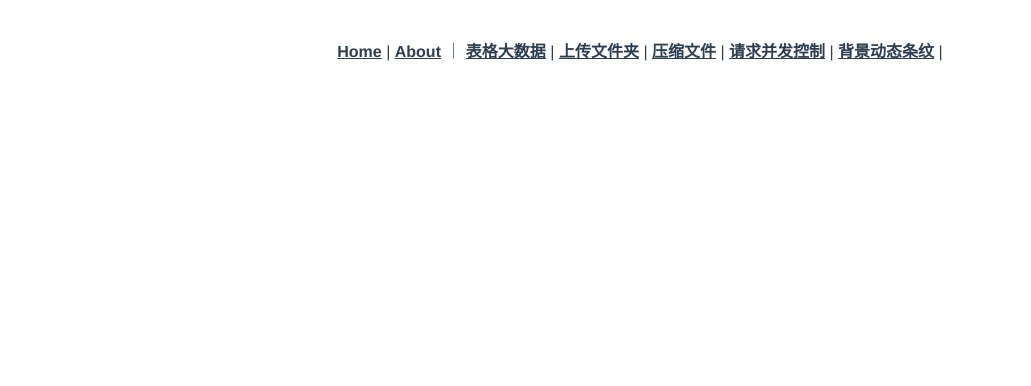
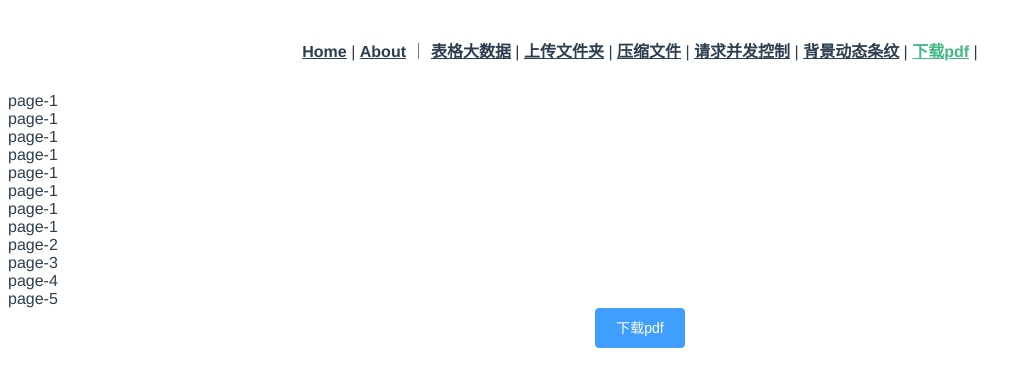
Before and after one commit to zqd123/el-element-vue2, a Vue app: page /downloadPdf in a window 1280 px wide. Shown: the top 386 px of the page, without its empty margins (0-1031 px from the left). Built offline with nearby package versions, Linux system fonts and the light colour scheme; what vue-simple-uploader would draw is missing.

Commit message:
feat: 前端实现下载页面pdf

```diff
--- a/package.json
+++ b/package.json
@@ -11,6 +11,8 @@
     "core-js": "^3.8.3",
     "element-ui": "^2.15.14",
     "file-saver": "^2.0.5",
+    "html2canvas": "^1.4.1",
+    "jspdf": "^2.5.1",
     "jszip": "^3.10.1",
     "vue": "^2.7.0",
     "vue-router": "^3.2.0",
--- a/src/App.vue
+++ b/src/App.vue
@@ -8,6 +8,7 @@
       <router-link to="/zipFile">压缩文件</router-link> |
       <router-link to="/multiRequest">请求并发控制</router-link> |
       <router-link to="/backColor">背景动态条纹</router-link> |
+      <router-link to="/downloadPdf">下载pdf</router-link> |
     </div>
     <router-view />
   </div>
--- a/src/router/index.js
+++ b/src/router/index.js
@@ -44,6 +44,11 @@ const routes = [
     name: "backColor",
     component: () => import("../views/backGroundColor/backColor.vue"),
   },
+  {
+    path: "/downloadPdf",
+    name: "downloadPdf",
+    component: () => import("../views/downloadPdf/DownloadPdf.vue"),
+  },
 ];
 
 const router = new VueRouter({
--- /dev/null
+++ b/src/views/downloadPdf/DownloadPdf.vue
@@ -0,0 +1,71 @@
+<template>
+  <div>
+    <div style="width: max-content">
+      <div class="protocol-page">
+        <div>page-1</div>
+        <div>page-1</div>
+        <div>page-1</div>
+        <div>page-1</div>
+        <div>page-1</div>
+        <div>page-1</div>
+        <div>page-1</div>
+        <div>page-1</div>
+      </div>
+      <div class="protocol-page">page-2</div>
+      <div class="protocol-page">page-3</div>
+      <div class="protocol-page">page-4</div>
+      <div class="protocol-page">page-5</div>
+    </div>
+    <el-button type="primary" @click="downloadPdf">下载pdf</el-button>
+  </div>
+</template>
+<script setup>
+import html2Canvas from "html2canvas";
+import JsPDF from "jspdf";
+/**
+ * 创建canvas
+ */
+function createCanvas() {
+  return new Promise((resolve) => {
+    const ops = {
+      allowTaint: true, // 允许跨域图像污染画布
+      useCORS: true, // 允许图片跨域，因为图片会再次向服务器请求
+      taintTest: false,
+      scale: "2", // 渲染比例，调整清晰度
+      dpi: "192", // 像素点
+      background: "#fff",
+    };
+    let count = 0;
+    const pageDataArr = [];
+    const domArr = document.querySelectorAll(".protocol-page");
+    for (let index in Array.from(domArr)) {
+      html2Canvas(domArr[index], ops).then(function (canvas) {
+        let pageData = canvas.toDataURL("image/jpeg", 1.0);
+        pageDataArr[index] = pageData;
+        if (++count == domArr.length) {
+          resolve(pageDataArr);
+        }
+      });
+    }
+  });
+}
+/**
+ * 下载pdf
+ */
+async function downloadPdf() {
+  const pageDataArr = await createCanvas();
+  let count = 0;
+  const pdf = new JsPDF();
+  for (let pageData of pageDataArr) {
+    // 以A4纸大小添加图片，即转换一页
+    pdf.addImage(pageData, "JPEG", 0, 0);
+    if (++count === pageDataArr.length) {
+      // 转换完毕，save保存名称后浏览器会自动下载
+      pdf.save("test" + ".pdf");
+    } else {
+      // 未转换到最后一页时，pdf增加一页
+      pdf.addPage();
+    }
+  }
+}
+</script>
```
Also changed, not shown: 1 other file (tests, documents, lock files or other folders).
